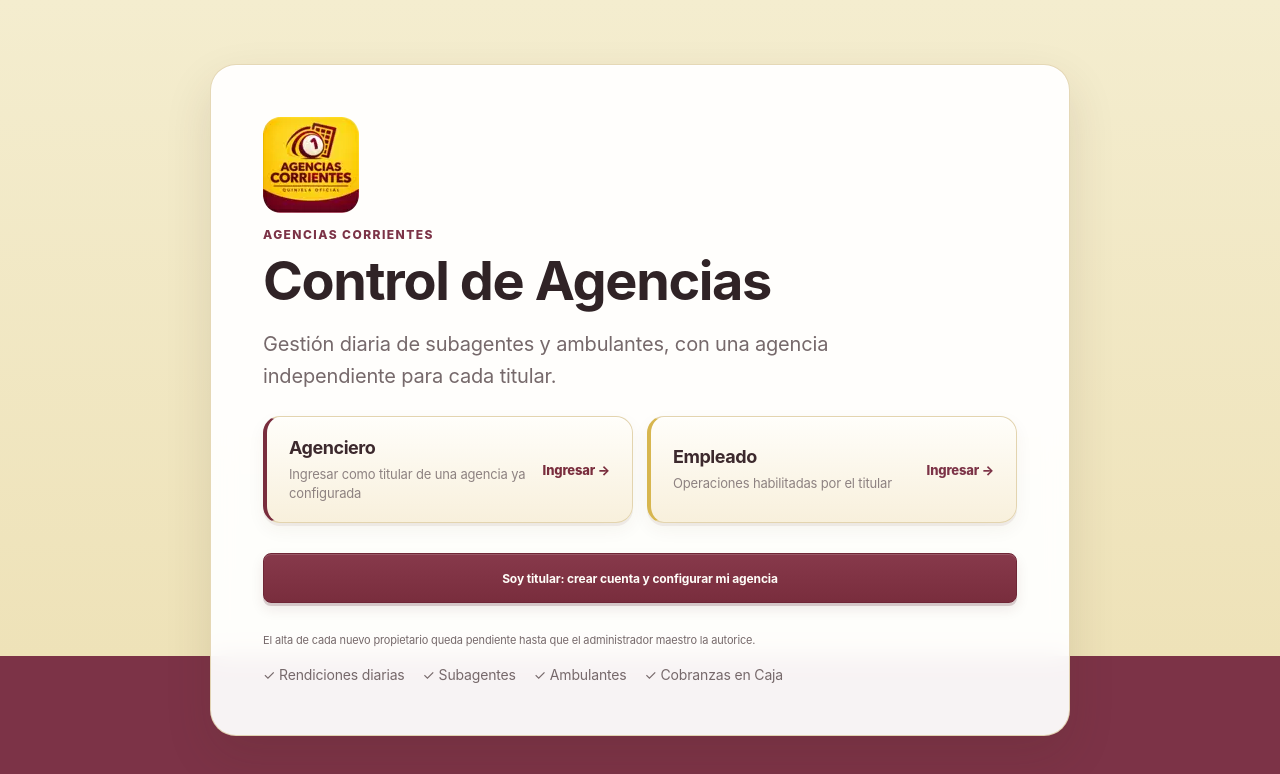
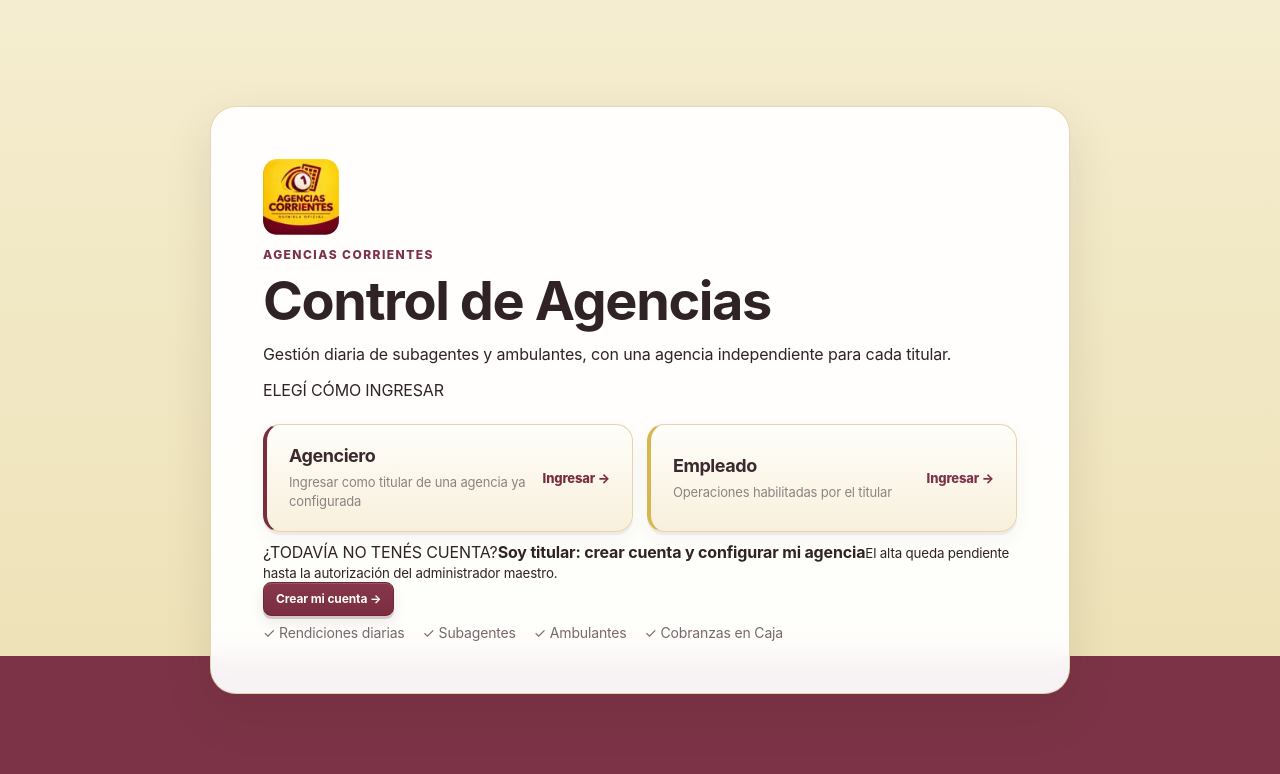
Before and after one commit to agencias-corrientes/CONTABLE-AGENCIAS, a Next.js app: page / in a window 1280 px wide. Shown: the top 774 px of the page. Built offline with nearby package versions, Linux system fonts and the light colour scheme; no server answers.

Commit message:
Give landing access screen the same professional visual hierarchy as login

```diff
--- a/app/page.tsx
+++ b/app/page.tsx
@@ -44,11 +44,16 @@ export default async function HomePage() {
   return (
     <main className="landing">
       <LandingSplash />
-      <section className="landing-card landing-role-card">
-        <div className="brand-logo-wrap brand-logo-top-left"><Image src="/logo-agencias-corrientes.webp" alt="Agencias Corrientes — Quiniela Oficial" width={128} height={128} priority /></div>
-        <p className="eyebrow">AGENCIAS CORRIENTES</p>
-        <h1>Control de Agencias</h1>
-        <p className="lead">Gestión diaria de subagentes y ambulantes, con una agencia independiente para cada titular.</p>
+      <section className="landing-card landing-role-card landing-access-card">
+        <header className="landing-brand-header">
+          <div className="brand-logo-wrap landing-agency-brand"><Image src="/logo-agencias-corrientes.webp" alt="Agencias Corrientes — Quiniela Oficial" width={104} height={104} priority /></div>
+          <div className="landing-brand-copy">
+            <p className="eyebrow">AGENCIAS CORRIENTES</p>
+            <h1>Control de Agencias</h1>
+            <p>Gestión diaria de subagentes y ambulantes, con una agencia independiente para cada titular.</p>
+          </div>
+        </header>
+        <div className="landing-section-divider"><span>ELEGÍ CÓMO INGRESAR</span></div>
         <div className="landing-role-grid">
           <Link className="landing-role-choice landing-role-admin" href="/login?perfil=administrador">
             <span className="landing-role-copy"><strong>Agenciero</strong><small>Ingresar como titular de una agencia ya configurada</small></span>
@@ -59,11 +64,15 @@ export default async function HomePage() {
             <span className="landing-role-enter">Ingresar →</span>
           </Link>
         </div>
-        <div className="landing-actions">
-          <Link className="button primary full" href="/registro">Soy titular: crear cuenta y configurar mi agencia</Link>
+        <div className="landing-owner-register">
+          <div className="landing-owner-register-copy">
+            <span className="landing-form-kicker">¿TODAVÍA NO TENÉS CUENTA?</span>
+            <strong>Soy titular: crear cuenta y configurar mi agencia</strong>
+            <small>El alta queda pendiente hasta la autorización del administrador maestro.</small>
+          </div>
+          <Link className="button primary landing-owner-register-button" href="/registro">Crear mi cuenta →</Link>
         </div>
-        <p className="muted small-text">El alta de cada nuevo propietario queda pendiente hasta que el administrador maestro la autorice.</p>
-        <div className="feature-strip"><span>✓ Rendiciones diarias</span><span>✓ Subagentes</span><span>✓ Ambulantes</span><span>✓ Cobranzas en Caja</span></div>
+        <div className="feature-strip landing-feature-strip"><span>✓ Rendiciones diarias</span><span>✓ Subagentes</span><span>✓ Ambulantes</span><span>✓ Cobranzas en Caja</span></div>
       </section>
     </main>
   );
```
